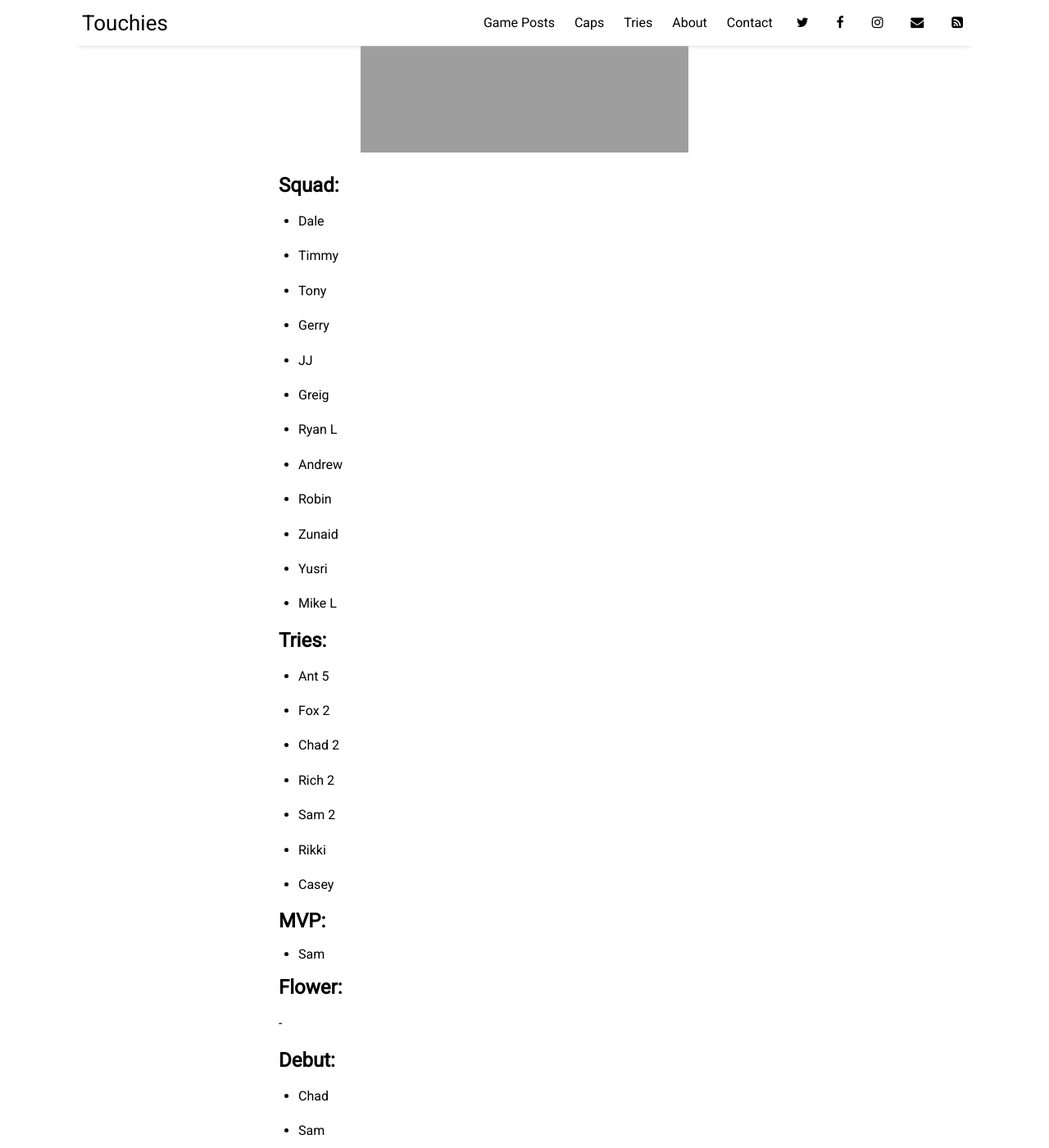
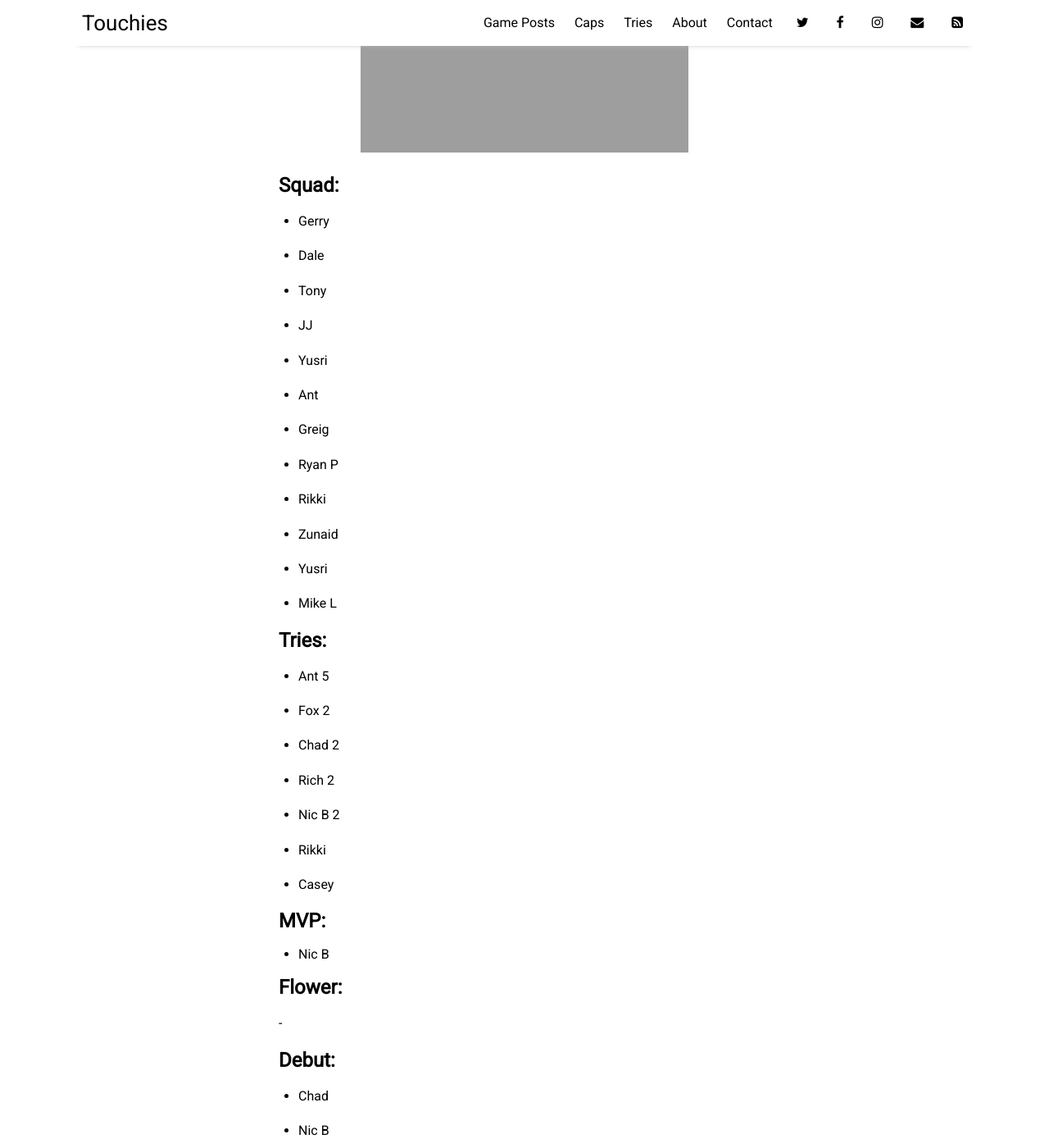
Before and after one commit to sundayrugby/sundayrugby.github.io, a Jekyll site: the page built from _posts/2022-06-26-J.md, in a window 1280 px wide and 1400 px high, scrolled down 276 px. Shown: the whole window at 82% size. Built offline with Jekyll 4.4.1, drawn with Linux system fonts in a browser that asks for light colours; nearby versions of some CDN libraries.

Commit message:
Update 2022-06-26-J.md

```diff
--- a/_posts/2022-06-26-J.md
+++ b/_posts/2022-06-26-J.md
@@ -9,23 +9,23 @@ image: 2022_06_26.jpg
 
 ## Squad:
 
+* Gerry
+
 * Dale
-
-* Timmy
 
 * Tony
 
-* Gerry
+* JJ
 
-* JJ
+* Yusri
+
+* Ant
 
 * Greig
 
-* Ryan L
+* Ryan P
 
-* Andrew
-
-* Robin
+* Rikki
 
 * Zunaid
 
@@ -44,7 +44,7 @@ image: 2022_06_26.jpg
 
 * Rich 2
 
-* Sam 2
+* Nic B 2
 
 * Rikki
 
@@ -53,7 +53,7 @@ image: 2022_06_26.jpg
 
 ## MVP:
 
-* Sam
+* Nic B
 
 
 ## Flower:
@@ -65,7 +65,7 @@ image: 2022_06_26.jpg
 
 * Chad
 
-* Sam
+* Nic B
 
 * Nic G
 
```
